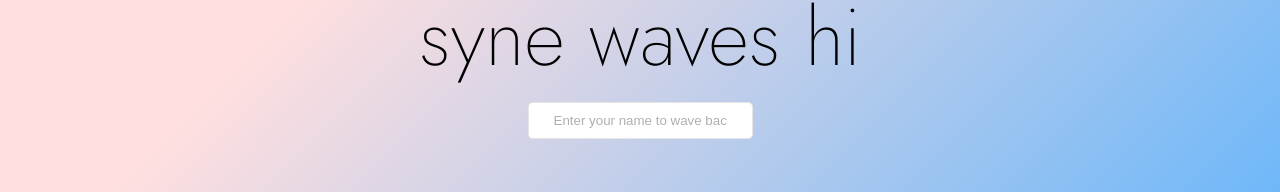
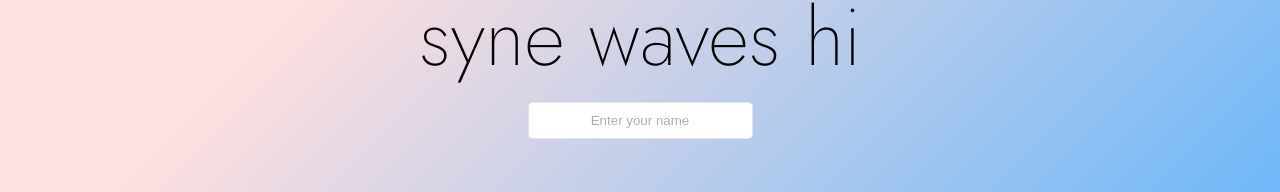
Before and after one commit to joannerd/synewaveshi, a React (Create React App) app in the folder client/: page / in a window 1280 px wide. Shown: the part 320-512 px from the top of the page. Built offline with nearby package versions, Linux system fonts and the light colour scheme; no server answers.

Commit message:
Update input styling

```diff
--- a/client/src/components/Home.js
+++ b/client/src/components/Home.js
@@ -32,7 +32,7 @@ const Home = ({ updateUsername }) => {
           type="text"
           value={username}
           onChange={changeUsername}
-          placeholder="Enter your name to wave back."
+          placeholder="Enter your name"
         />
       </form>
     </>
--- a/client/src/styles/index.css
+++ b/client/src/styles/index.css
@@ -72,3 +72,7 @@ input {
   padding: 20px;
   min-height: 10vh;
 }
+
+input[type=range] {
+  padding: 0px;
+}
```
